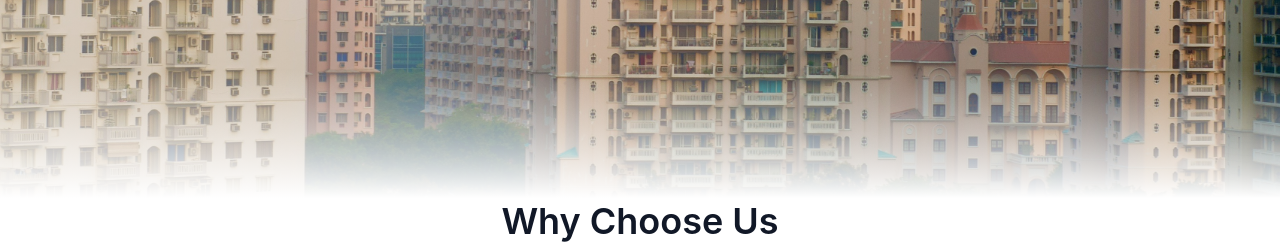
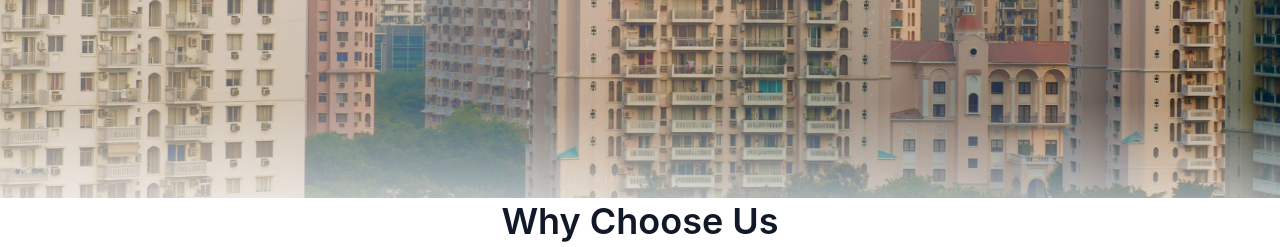
Before and after one commit to pratikbhavarthe/theinvestorslabs, a Next.js app: page / in a window 1280 px wide. Shown: the part 547-794 px from the top of the page. Built offline with nearby package versions, Linux system fonts and the light colour scheme; no server answers; the database is empty.

Commit message:
fix: correct hero spacing and reduce bottom fade opacity

```diff
--- a/src/components/home/hero.tsx
+++ b/src/components/home/hero.tsx
@@ -23,7 +23,7 @@ export function Hero() {
         <div className="absolute inset-0 bg-gradient-to-r from-white/40 via-white/20 to-transparent" />
       </div>
 
-      {/* Content */}
+      {/* Content - Using container class with proper padding */}
       <div className="container relative z-10 h-full flex items-center">
         <motion.div
           className="max-w-2xl"
@@ -31,13 +31,13 @@ export function Hero() {
           animate={{ opacity: 1, y: 0 }}
           transition={{ duration: 0.6, ease: "easeOut" }}
         >
-          {/* Headline - Clean and minimal */}
-          <h1 className="text-[3rem] md:text-[4rem] lg:text-[4.5rem] font-bold text-[#0f172a] mb-6 leading-[1.1]">
+          {/* Headline - H1: 40-48px per ruleset */}
+          <h1 className="text-[2.5rem] md:text-[3rem] font-bold text-[#0f172a] mb-6 leading-[1.1]">
             A <span className="italic font-light">trusted</span> real estate
             partner
           </h1>
 
-          {/* CTA Button - Single, prominent */}
+          {/* CTA Button - 44-48px height per ruleset */}
           <motion.div
             initial={{ opacity: 0 }}
             animate={{ opacity: 1 }}
@@ -54,8 +54,8 @@ export function Hero() {
         </motion.div>
       </div>
 
-      {/* Subtle bottom fade */}
-      <div className="absolute bottom-0 left-0 right-0 h-32 bg-gradient-to-t from-white to-transparent" />
+      {/* Subtle bottom fade - reduced opacity */}
+      <div className="absolute bottom-0 left-0 right-0 h-24 bg-gradient-to-t from-white/60 to-transparent pointer-events-none" />
     </section>
   );
 }
```
